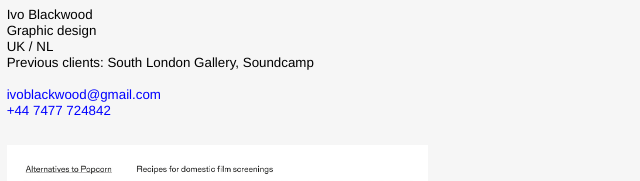
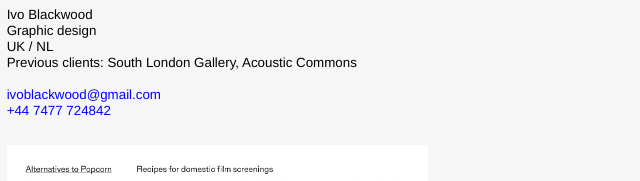
Before and after one commit to ivoblackwood/ivoblackwood, a plain HTML site: page index.html in a window 1280 px wide. Both pictures are taken after a click on the element "Ivo Blackwood". Shown: the top 181 px of the page, 0-640 px from the left. Drawn offline with Linux system fonts and the light colour scheme.

Commit message:
Update index.html

```diff
--- a/index.html
+++ b/index.html
@@ -38,7 +38,7 @@
 			</h1>
 		</div>
 			<div id="q1" style="display:none;">
-			Graphic design<br>UK / NL<br>Previous clients: South London Gallery, Soundcamp<br><br><a href="mailto:ivoblackwood@gmail.com">ivoblackwood@gmail.com</a><br><a href="tel:+44 7477 724842">+44 7477 724842</a>
+			Graphic design<br>UK / NL<br>Previous clients: South London Gallery, Acoustic Commons<br><br><a href="mailto:ivoblackwood@gmail.com">ivoblackwood@gmail.com</a><br><a href="tel:+44 7477 724842">+44 7477 724842</a>
 			</div>
 
 	</div>
```
